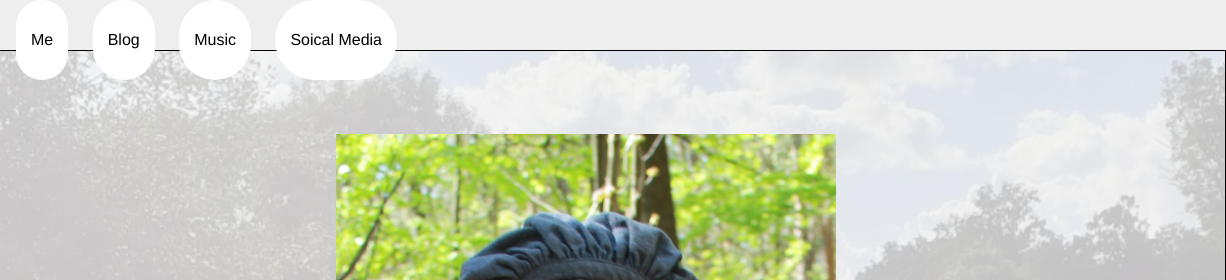
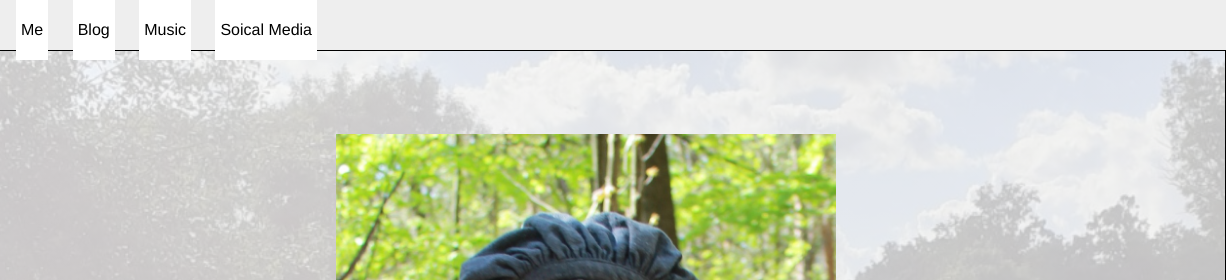
Before and after one commit to FabiennEll/FabianEll.github.io, a plain HTML site: page index.html in a window 1280 px wide. Shown: the top 280 px of the page, 54-1280 px from the left. Drawn offline with Linux system fonts and the light colour scheme.

Commit message:
Update style.css

```diff
--- a/style.css
+++ b/style.css
@@ -22,8 +22,7 @@ header {
 header a:link, a:visited {
   background-color: white;
   color: black;
-  border-radius: 90px;
-  padding: 15px;
+  padding: 5px;
   text-align: center;
   text-decoration: none;
   display: inline-block;
```
